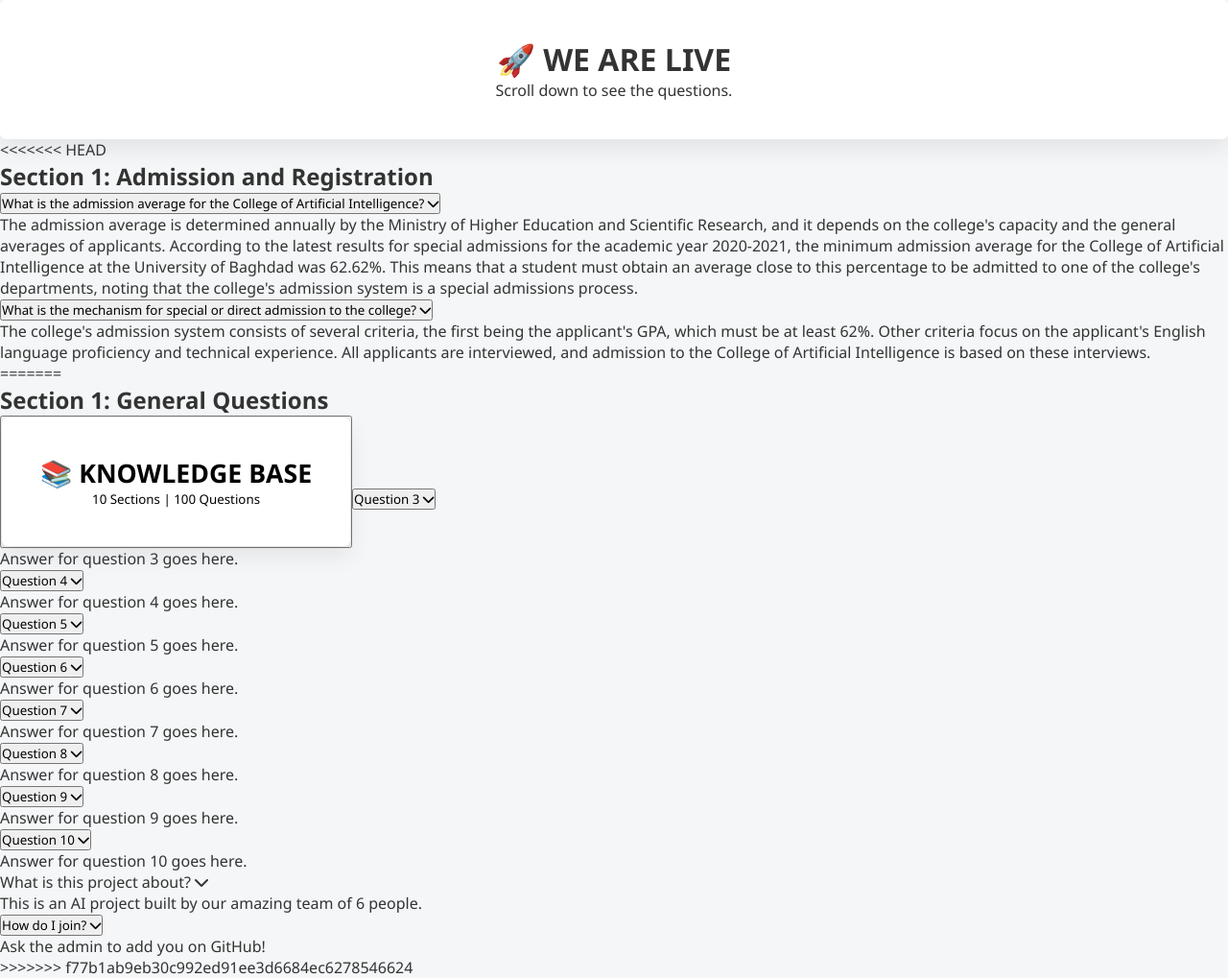
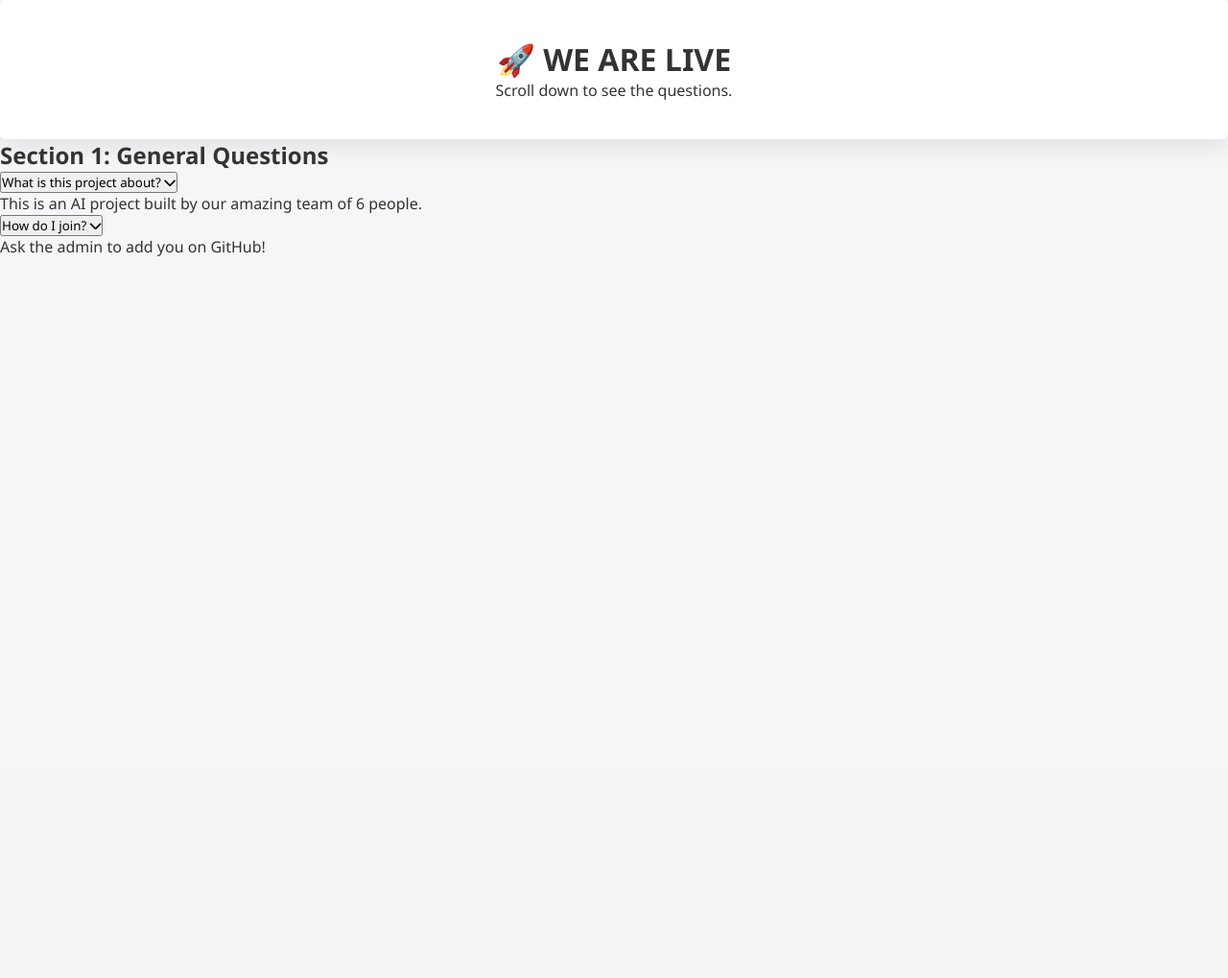
Before and after one commit to AliZaid008/college-ai-website, a Flask app: page / in a window 1280 px wide. Shown: the whole page at 96% size. After the commit the page ends 267 px from the top, so only its background shows below. Run offline with Flask 3, Linux system fonts and the light colour scheme.

Commit message:
My first change

```diff
--- a/templates/index.html
+++ b/templates/index.html
@@ -14,87 +14,9 @@
 
     <div class="faq-section">
 
-<<<<<<< HEAD
-        <h2 class="section-title">Section 1: Admission and Registration</h2>
+        <h2 class="section-title">Section 1: General Questions</h2>
 
         <button class="accordion">
-            What is the admission average for the College of Artificial Intelligence?
-            <i class="fas fa-chevron-down arrow"></i>
-        </button>
-        <div class="panel">
-            <p>The admission average is determined annually by the Ministry of Higher Education and Scientific Research, and it depends on the college's capacity and the general averages of applicants. According to the latest results for special admissions for the academic year 2020-2021, the minimum admission average for the College of Artificial Intelligence at the University of Baghdad was 62.62%. This means that a student must obtain an average close to this percentage to be admitted to one of the college's departments, noting that the college's admission system is a special admissions process.</p>
-        </div>
-
-        <button class="accordion">
-            What is the mechanism for special or direct admission to the college?
-            <i class="fas fa-chevron-down arrow"></i>
-        </button>
-        <div class="panel">
-            <p>The college's admission system consists of several criteria, the first being the applicant's GPA, which must be at least 62%. Other criteria focus on the applicant's English language proficiency and technical experience. All applicants are interviewed, and admission to the College of Artificial Intelligence is based on these interviews.</p>
-=======
-        <h2 class="section-title">Section 1: General Questions</h2>
-
-        <button class="accordion"><!DOCTYPE html>
-<html>
-<head>
-    <title>Q&A Database</title>
-    <link rel="stylesheet" href="{{ url_for('static', filename='style.css') }}">
-    <link rel="stylesheet" href="https://cdnjs.cloudflare.com/ajax/libs/font-awesome/6.0.0/css/all.min.css">
-</head>
-<body>
-
-    <div class="card">
-        <h1>📚 KNOWLEDGE BASE</h1>
-        <p>10 Sections | 100 Questions</p>
-    </div>
-
-    <div class="faq-container">
-
-
-        <button class="accordion">Question 3 <i class="fas fa-chevron-down icon"></i></button>
-        <div class="panel"><p>Answer for question 3 goes here.</p></div>
-
-        <button class="accordion">Question 4 <i class="fas fa-chevron-down icon"></i></button>
-        <div class="panel"><p>Answer for question 4 goes here.</p></div>
-
-        <button class="accordion">Question 5 <i class="fas fa-chevron-down icon"></i></button>
-        <div class="panel"><p>Answer for question 5 goes here.</p></div>
-
-        <button class="accordion">Question 6 <i class="fas fa-chevron-down icon"></i></button>
-        <div class="panel"><p>Answer for question 6 goes here.</p></div>
-
-        <button class="accordion">Question 7 <i class="fas fa-chevron-down icon"></i></button>
-        <div class="panel"><p>Answer for question 7 goes here.</p></div>
-
-        <button class="accordion">Question 8 <i class="fas fa-chevron-down icon"></i></button>
-        <div class="panel"><p>Answer for question 8 goes here.</p></div>
-
-        <button class="accordion">Question 9 <i class="fas fa-chevron-down icon"></i></button>
-        <div class="panel"><p>Answer for question 9 goes here.</p></div>
-
-        <button class="accordion">Question 10 <i class="fas fa-chevron-down icon"></i></button>
-        <div class="panel"><p>Answer for question 10 goes here.</p></div>
-        </div>
-
-    <script>
-        var acc = document.getElementsByClassName("accordion");
-        var i;
-
-        for (i = 0; i < acc.length; i++) {
-            acc[i].addEventListener("click", function() {
-                this.classList.toggle("active");
-                var panel = this.nextElementSibling;
-                if (panel.style.maxHeight) {
-                    panel.style.maxHeight = null;
-                } else {
-                    panel.style.maxHeight = panel.scrollHeight + "px";
-                }
-            });
-        }
-    </script>
-
-</body>
-</html>
             What is this project about?
             <i class="fas fa-chevron-down arrow"></i>
         </button>
@@ -108,7 +30,6 @@
         </button>
         <div class="panel">
             <p>Ask the admin to add you on GitHub!</p>
->>>>>>> f77b1ab9eb30c992ed91ee3d6684ec6278546624
         </div>
 
         </div>
```
